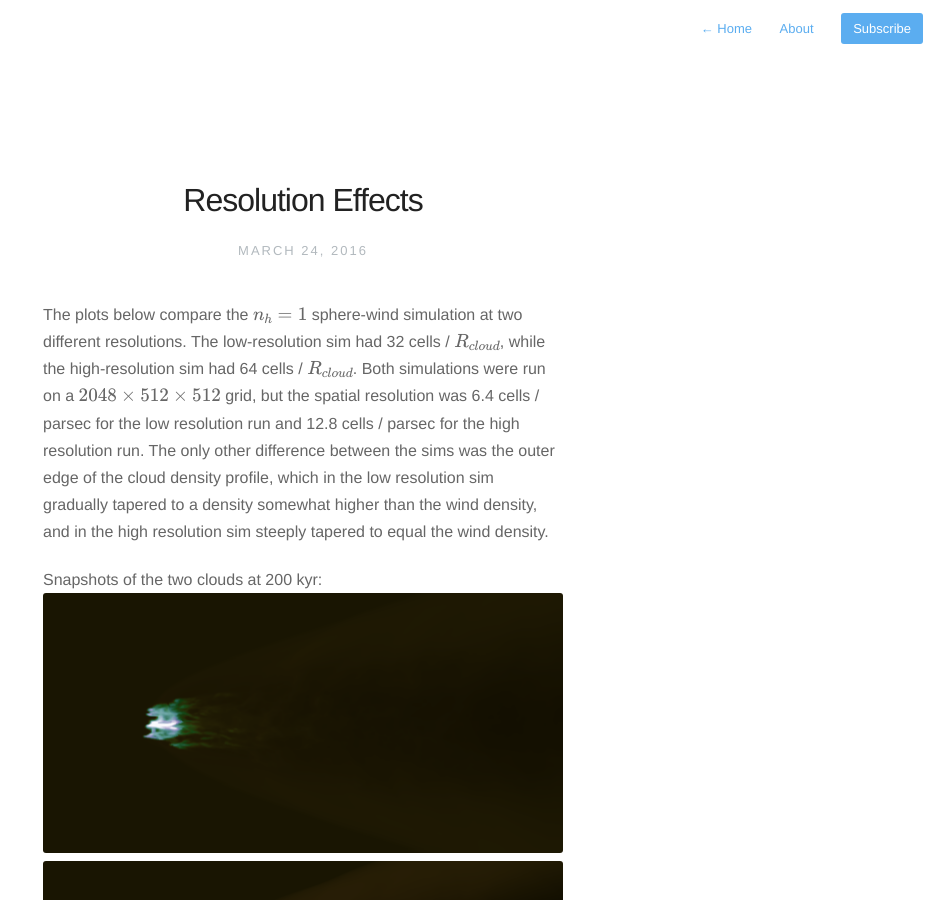
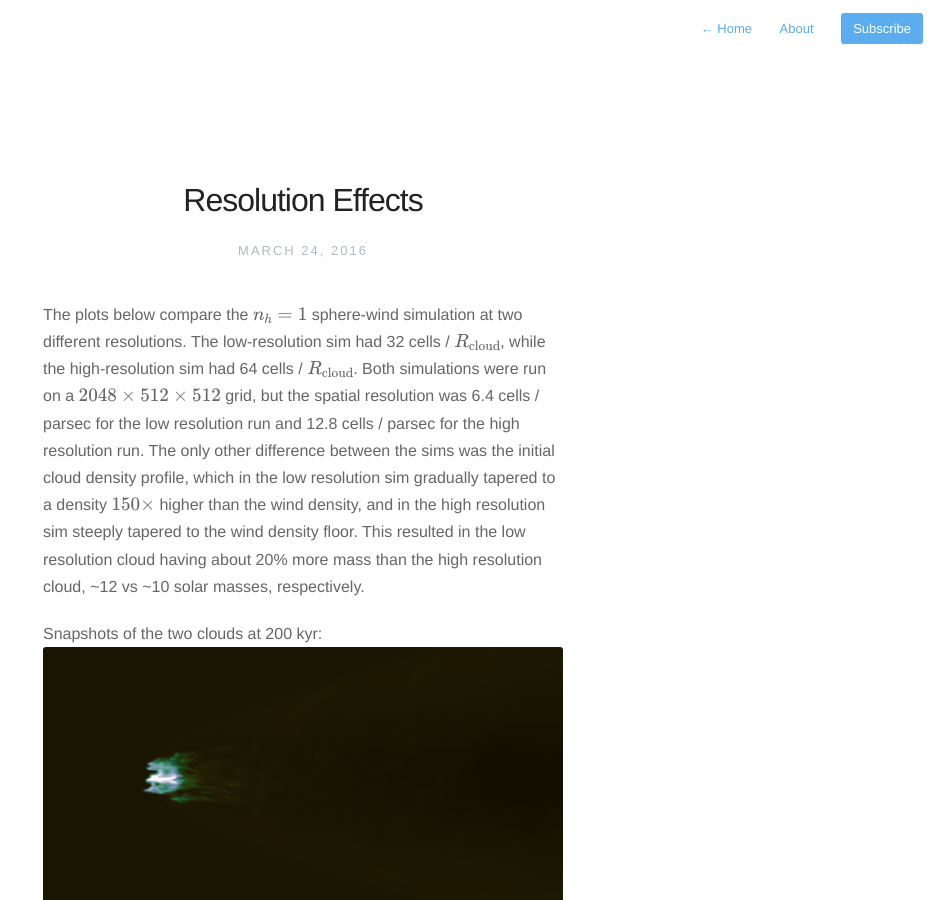
Before and after one commit to evaneschneider/site, a Jekyll site: the page built from _posts/2016-3-24-Resolution_Effects.markdown, in a window 1280 px wide and 900 px high. Shown: the whole window, without its empty margins (337-1280 px from the left). Built offline with Jekyll 4.4.1, drawn with Linux system fonts in a browser that asks for light colours; nearby versions of some CDN libraries; formulas are drawn with MathJax 3; some of the changed text lies outside the part shown.

Commit message:
more plots

```diff
--- a/_posts/2016-3-24-Resolution_Effects.markdown
+++ b/_posts/2016-3-24-Resolution_Effects.markdown
@@ -5,21 +5,34 @@
 ---
 
 The plots below compare the $$n_h = 1$$ sphere-wind simulation at
-two different resolutions. The low-resolution sim had 32 cells / $$R_{cloud}$$,
-while the high-resolution sim had 64 cells / $$R_{cloud}$$. Both simulations
+two different resolutions. The low-resolution sim had 32 cells / $$R_\mathrm{cloud}$$,
+while the high-resolution sim had 64 cells / $$R_\mathrm{cloud}$$. Both simulations
 were run on a $$2048\times512\times512$$ grid, but the spatial resolution was
 6.4 cells / parsec for the low resolution run and 12.8 cells / parsec for the
-high resolution run. The only other difference between the sims was the outer
-edge of the cloud density profile, which in the low resolution sim gradually
-tapered to a density somewhat higher than the wind density, and in the high
-resolution sim steeply tapered to equal the wind density.
+high resolution run. The only other difference between the sims was the initial
+cloud density profile, which in the low resolution sim gradually
+tapered to a density $$150\times$$ higher than the wind density, and in the high
+resolution sim steeply tapered to the wind density floor. This resulted in the
+low resolution cloud having about 20% more mass than the high resolution cloud,
+~12 vs ~10 solar masses, respectively.
 
 Snapshots of the two clouds at 200 kyr:
 <img src="{{ site.url }}assets/images/swn1_lowres_200.png">
 <img src="{{ site.url }}assets/images/swn1_highres_200.png">
 
 Density-temperature plots:
+<img src="{{ site.url }}assets/images/swn1_lowres_nT_200.png">
+<img src="{{ site.url }}assets/images/swn1_highres_nT_20.png">
 
 Velocity-weighted density-temperature plots:
+<img src="{{ site.url }}assets/images/swn1_lowres_nvT_200.png">
+<img src="{{ site.url }}assets/images/swn1_highres_nvT_20.png">
 
 Density-velocity plots:
+<img src="{{ site.url }}assets/images/swn1_lowres_nv_200.png">
+<img src="{{ site.url }}assets/images/swn1_highres_nv_20.png">
+
+Clearly, in the high resolution sim, the cloud is fragmenting much more quickly.
+The maximum densities for individual cells are also a factor of ~4 higher in the
+high resolution version, although this behavior was expected based on the results
+of 1D radiative shock simulations.
```
Also changed, not shown: assets/images/swn1_highres_nT_20.png (added), assets/images/swn1_highres_nvT_20.png (added), assets/images/swn1_highres_nv_20.png (added), assets/images/swn1_lowres_nT_200.png (added), assets/images/swn1_lowres_nvT_200.png (added), assets/images/swn1_lowres_nv_200.png (added).
